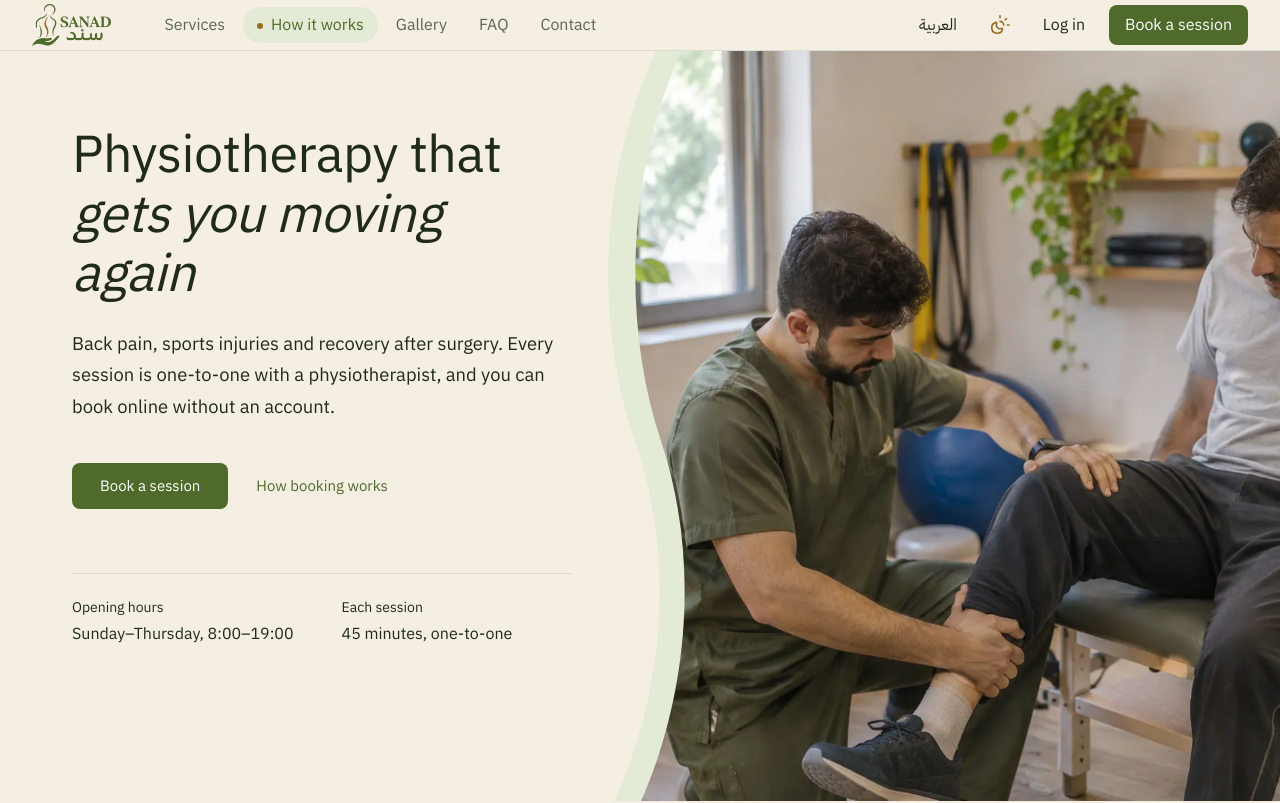
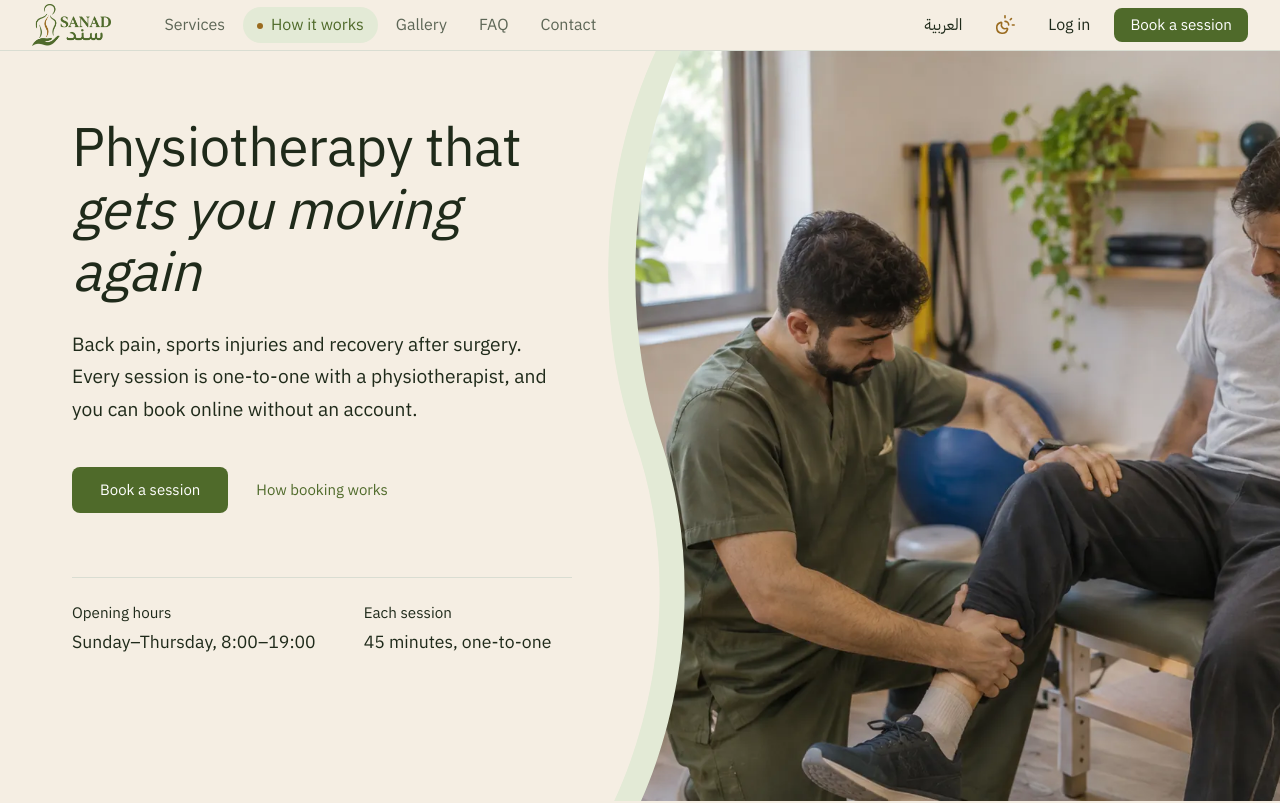
Before and after one commit to manarnofal2004/physio-clinic, a React (Vite) app in the folder client/: page / in a window 1280 px wide. Shown: the top 803 px of the page. Built offline with nearby package versions, Linux system fonts and the light colour scheme; a web font is replaced by a local one.

Commit message:
feat(client): slightly larger hero text, smaller navbar booking button

```diff
--- a/client/src/components/layout/PublicNavbar.tsx
+++ b/client/src/components/layout/PublicNavbar.tsx
@@ -69,7 +69,13 @@ export const PublicNavbar = () => {
   );
 
   const bookButton = (
-    <Button variant="contained" href={`/#${BOOKING_ID}`} onClick={() => setMenuOpen(false)}>
+    <Button
+      variant="contained"
+      size="small"
+      href={`/#${BOOKING_ID}`}
+      onClick={() => setMenuOpen(false)}
+      sx={{ px: 2, py: 0.5, fontSize: "0.95rem" }}
+    >
       {t("nav.book")}
     </Button>
   );
--- a/client/src/features/landing/HeroSection.tsx
+++ b/client/src/features/landing/HeroSection.tsx
@@ -80,7 +80,7 @@ export const HeroSection = () => {
         }}
       >
         <Box sx={{ width: { md: "44%" } }}>
-          <Typography variant="h1" sx={{ fontSize: { xs: "2.4rem", md: "3.25rem" } }}>
+          <Typography variant="h1" sx={{ fontSize: { xs: "2.6rem", md: "3.4rem" } }}>
             {t("landing.hero.title")}{" "}
             {/* Second line in italic. Arabic has no true italic (a slanted Arabic
                 font looks broken), so there it stays upright. */}
@@ -90,7 +90,12 @@ export const HeroSection = () => {
           </Typography>
           <Typography
             color="text.secondary"
-            sx={{ mt: 3, fontSize: "1.15rem", lineHeight: 1.7, maxWidth: "34em" }}
+            sx={{
+              mt: 3,
+              fontSize: { xs: "1.15rem", md: "1.2rem" },
+              lineHeight: 1.7,
+              maxWidth: "34em",
+            }}
           >
             {t("landing.hero.subtitle")}
           </Typography>
@@ -123,10 +128,13 @@ export const HeroSection = () => {
           >
             {details.map((detail) => (
               <div key={detail.label}>
-                <Typography component="dt" variant="body2" color="text.secondary">
+                <Typography component="dt" color="text.secondary" sx={{ fontSize: "0.95rem" }}>
                   {detail.label}
                 </Typography>
-                <Typography component="dd" sx={{ m: 0, mt: 0.5, fontWeight: 500 }}>
+                <Typography
+                  component="dd"
+                  sx={{ m: 0, mt: 0.5, fontWeight: 500, fontSize: "1.1rem" }}
+                >
                   {detail.value}
                 </Typography>
               </div>
```
